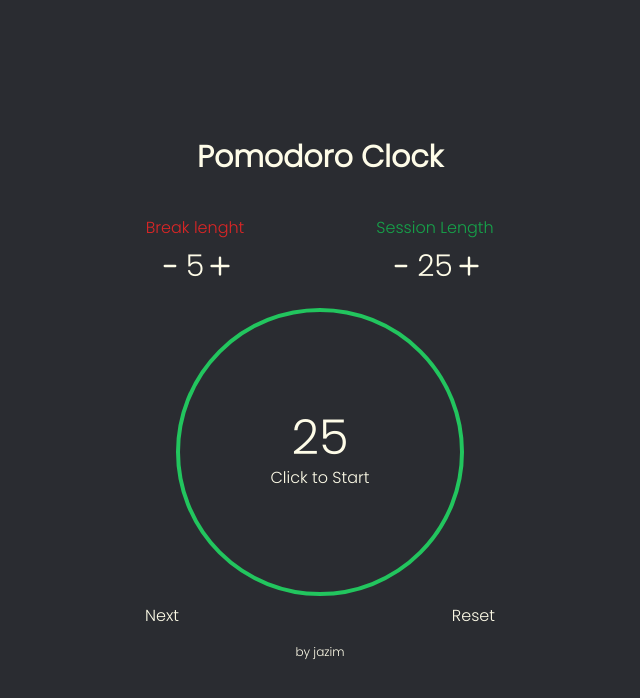
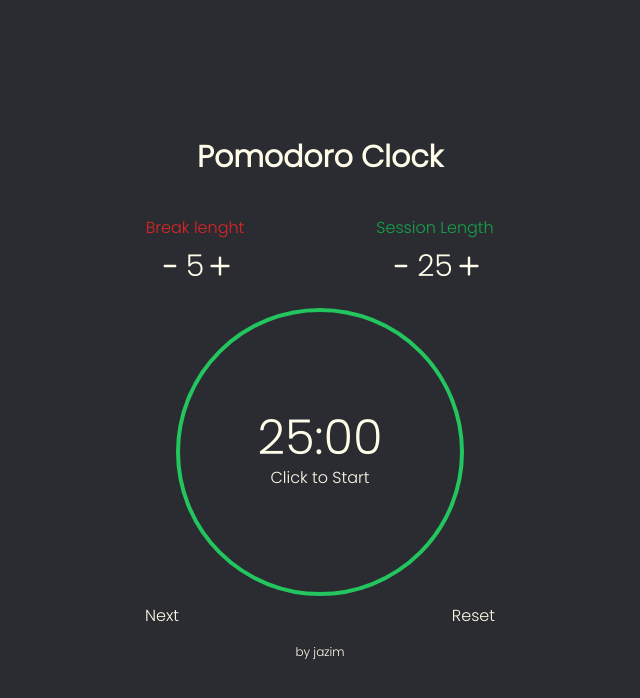
Before and after one commit to Muhammedjazimtk/pomodoro, a React (Vite) app: page / in a window 1280 px wide. Shown: the top 698 px of the page, without its empty margins (320-960 px from the left). Built offline with nearby package versions, Linux system fonts and the light colour scheme.

Commit message:
break time string displayed

```diff
--- a/src/App.jsx
+++ b/src/App.jsx
@@ -1,6 +1,8 @@
 import "./App.css";
 import { useState } from "react";
 function App() {
+  const [breakTimeSrting, setBreak] = useState("5:00");
+  const [sessionTimeString, setSession] = useState("25:00");
   const [breakTime, setBreakTime] = useState(5);
   const [sessionTime, setSessionTime] = useState(25);
   const [bOrs, setbOrs] = useState(true);
@@ -20,8 +22,8 @@ function App() {
   function handleStart() {
     let seconds = 59;
     setInterval(function hello() {
-      let s = breakTime - 1 + ":" + seconds;
-      console.log(s);
+      setBreak(breakTime - 1 + ":" + seconds);
+      console.log(breakTimeSrting);
       if (seconds > 0) {
         seconds -= 1;
       } else {
@@ -114,14 +116,14 @@ function App() {
 
         {bOrs ? (
           <div className="flex justify-center items-center flex-col gap-1 h-72 w-72 border-4 rounded-[100%] border-green-500  ">
-            <p className="text-yellow-50 text-5xl">{sessionTime}</p>
+            <p className="text-yellow-50 text-5xl">{sessionTimeString}</p>
             <button className="text-yellow-50" onClick={handleStart}>
               Click to Start
             </button>
           </div>
         ) : (
           <div className="flex justify-center items-center flex-col gap-1 h-72 w-72 border-4 rounded-[100%] bg-green-500 border-green-500  ">
-            <p className="text-yellow-50 text-5xl">{breakTime}</p>
+            <p className="text-yellow-50 text-5xl">{breakTimeSrting}</p>
             <button className="text-yellow-50" onClick={handleStart}>
               Click to Start
             </button>
```
